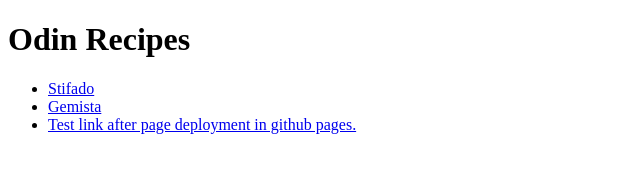
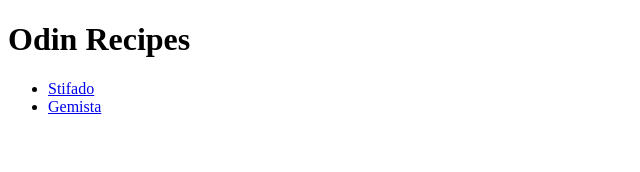
Before and after one commit to ZagkasD/odin-recipes, a plain HTML site: page index.html in a window 1280 px wide. Shown: the whole page, without its empty margins (0-640 px from the left). Drawn offline with Linux system fonts and the light colour scheme.

Commit message:
Revert "Add test link to home to test deployment in github pages."
This reverts commit b5aac6d0ad3c55663b4d70e2e2408d8019a76f2b.

Reverting add test link to home page to test
github pages.

```diff
--- a/index.html
+++ b/index.html
@@ -10,7 +10,6 @@
     <ul>
         <li><a href="./recipes/stifado.html" target="_blank" rel="noreferrer">Stifado</a></li>
         <li><a href="./recipes/gemista.html" target="_blank" rel="noreferred">Gemista</a></li>
-        <li><a href="aaaaaaaa">Test link after page deployment in github pages.</a></li>
     </ul>
 </body>
 </html>
```
